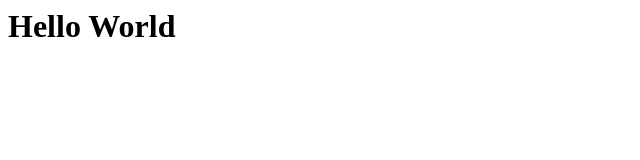
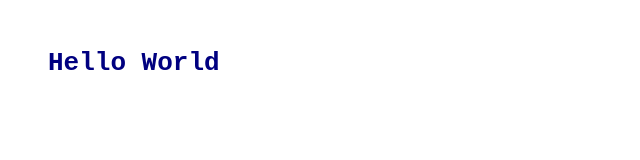
Before and after one commit to thomwisdom/basic-git-workflow, a plain HTML site: page index.html in a window 1280 px wide. Shown: the whole page, without its empty margins (0-640 px from the left). Drawn offline with Linux system fonts and the light colour scheme.

Commit message:
Add CSS to HTML

```diff
--- a/index.html
+++ b/index.html
@@ -1 +1,18 @@
-<html><head><title>Simple Webpage</title></head><body><h1>Hello World</h1></body></html>
+<html>
+    <head>
+        <title>Simple Webpage</title>
+        <style>
+            body {
+                font-family: monospace;
+                color: navy;
+                padding: 40px;
+            }
+            .header {
+                font-weight: 500;
+            }
+        </style>
+    </head>
+    <body>
+        <h1>Hello World</h1>
+    </body>
+</html>
```
